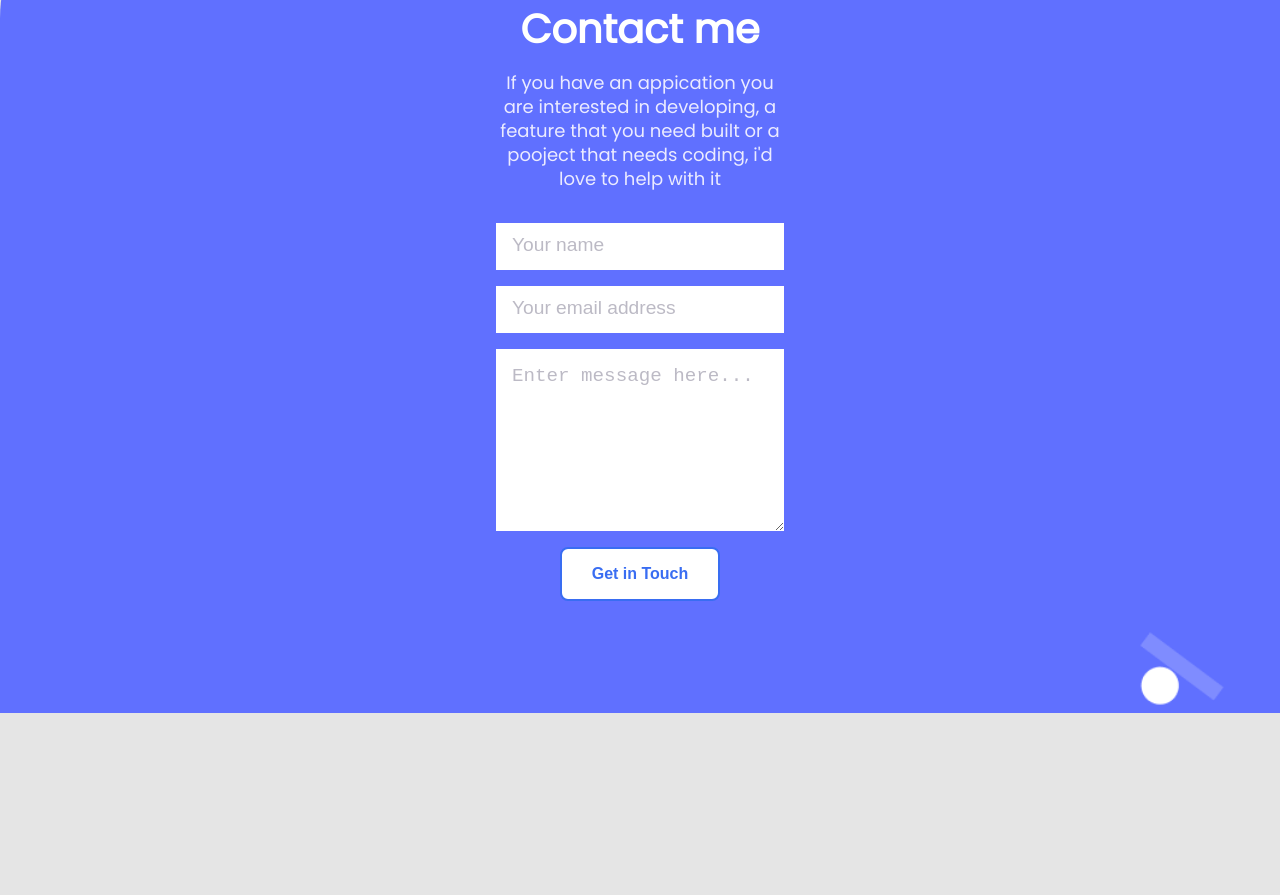
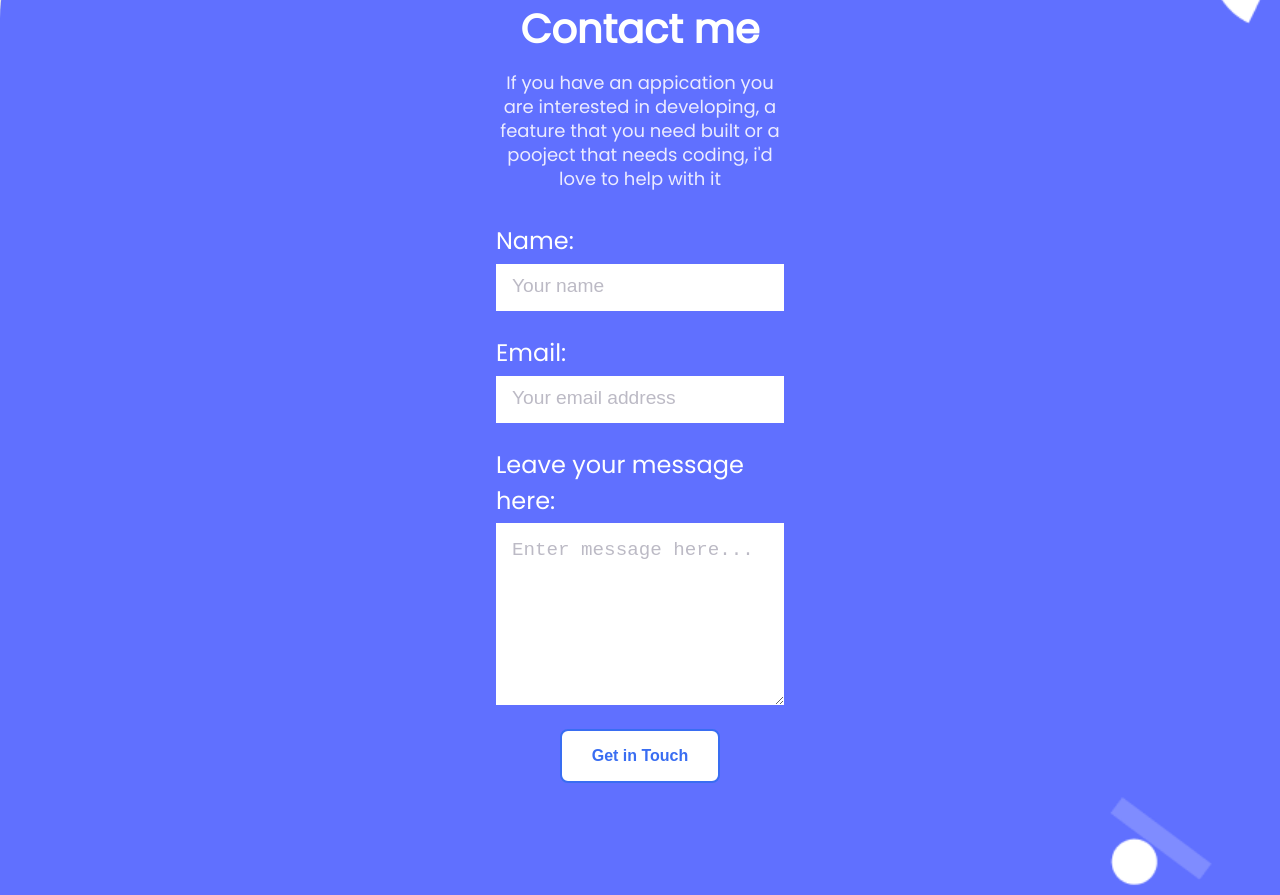
Before and after one commit to muneebulrehman/Portfolio-Project, a plain HTML site: page index.html in a window 1280 px wide. Shown: the part 4825-5720 px from the top of the page. Before the commit the page ends 5538 px from the top, so only its background shows below. Drawn offline with Linux system fonts and the light colour scheme.

Commit message:
Made changes to form. Added label attribute

```diff
--- a/index.html
+++ b/index.html
@@ -452,6 +452,7 @@
 					</p>
 				</div>
 				<form action="https://formspree.io/f/mpzbayyq" method="post">
+					<label for="name">Name</label>
 					<input
 						name="name"
 						id="name"
@@ -461,6 +462,8 @@
 						maxlength="30"
 						required
 					/>
+
+					<label for="email">Email</label>
 					<input
 						name="email"
 						id="email"
@@ -469,6 +472,8 @@
 						placeholder="Your email address"
 						required
 					/>
+
+					<label for="message">Leave your message here</label>
 					<textarea
 						name="message"
 						id="message"
--- a/styles.css
+++ b/styles.css
@@ -574,7 +574,7 @@ form {
 }
 
 .formElement {
-  margin-bottom: 1rem;
+  margin-bottom: 1.5rem;
   padding: 1rem;
   text-align: left;
   border-radius: 0.5rem;
@@ -588,6 +588,17 @@ form {
 .submit-btn {
   width: 10rem;
   background-color: #fff;
+}
+
+label {
+  font-size: 1rem;
+  margin-bottom: 0.3rem;
+  color: white;
+}
+
+label::after {
+  content: ":";
+  font-size: 1rem;
 }
 
 @media screen and (min-width: 992px) {
@@ -612,4 +623,12 @@ form {
   .formElement {
     border-radius: 0;
   }
+
+  label {
+    font-size: 1.5rem;
+  }
+
+  label::after {
+    font-size: 1.5rem;
+  }
 }
```
